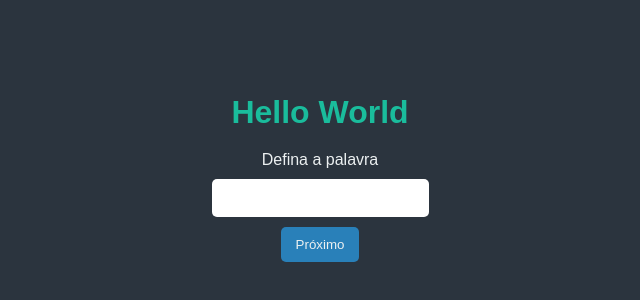
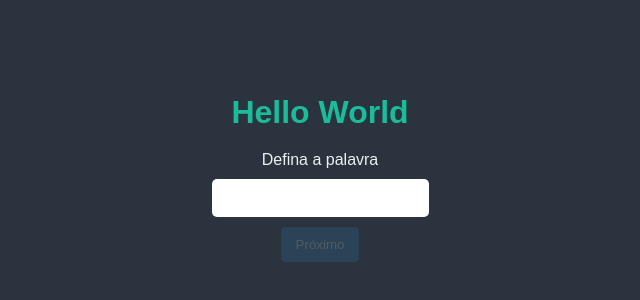
Before and after one commit to eduuk15/JogoDaForca, a Vue app: page / in a window 1280 px wide. Shown: the part 222-522 px from the top of the page, without its empty margins (320-960 px from the left). Built offline with nearby package versions, Linux system fonts and the light colour scheme.

Commit message:
feat: adiciona props variaveis e desabilita botao conforme verificacao

```diff
--- a/src/App.vue
+++ b/src/App.vue
@@ -2,7 +2,15 @@
   <h1> Hello World</h1>
 
   <section v-if="tela === 'inicio'" id="inicio">
-    <Formulario />
+    <Formulario v-if="etapa === 'palavra'"
+    title="Defina a palavra"
+    button="Próximo"
+    :action="setPalavra"
+    />
+    <Formulario v-if="etapa === 'dica'"
+    title="Defina a dica"
+    button="Iniciar jogo :)"
+    />
   </section>
 
   <section v-if="tela === 'jogo'" id="jogo">
@@ -18,11 +26,17 @@
   name: 'App',
   data() {
     return {
-      tela: 'inicio'
+      tela: 'inicio',
+      etapa: 'palavra'
     }
   },
   components: {
     Formulario
+  },
+  methods: {
+    setPalavra: function(palavra) {
+      alert(palavra)
+    }
   }
 }
 </script>
--- a/src/components/Formulario.vue
+++ b/src/components/Formulario.vue
@@ -1,11 +1,14 @@
 <template>
     <div class="formulario">
-        <div class="title">
-            Defina a palavra
+        <div class="formulario-title">
+            {{title}}
         </div>
-        <input type="text" class="formulario-input">
-        <button>
-            Próximo
+        <input type="text" class="formulario-input" v-model="inputValue">
+        <button
+        :disabled="inputValue.length == 0"
+         v-on:click="onSubmit"
+         >
+            {{button}}
         </button>
 
     </div>
@@ -14,7 +17,23 @@
 <script>
 
 export default {
-    name: 'FormularioPage'
+    name: 'FormularioPage',
+    props: {
+        title: String,
+        button: String,
+        action: Function
+    },
+    data() {
+        return {
+            inputValue: '',
+        }
+    },
+    methods: {
+        onSubmit: function() {
+            this.action(this.inputValue)
+            this.inputValue = ''
+        }
+    }
 }
 </script>
 
--- a/src/css/global.css
+++ b/src/css/global.css
@@ -38,3 +38,8 @@
   button:hover {
     opacity: 0.8;
   }
+
+  button:disabled {
+    opacity: 0.2;
+    pointer-events: none;
+  }
```
